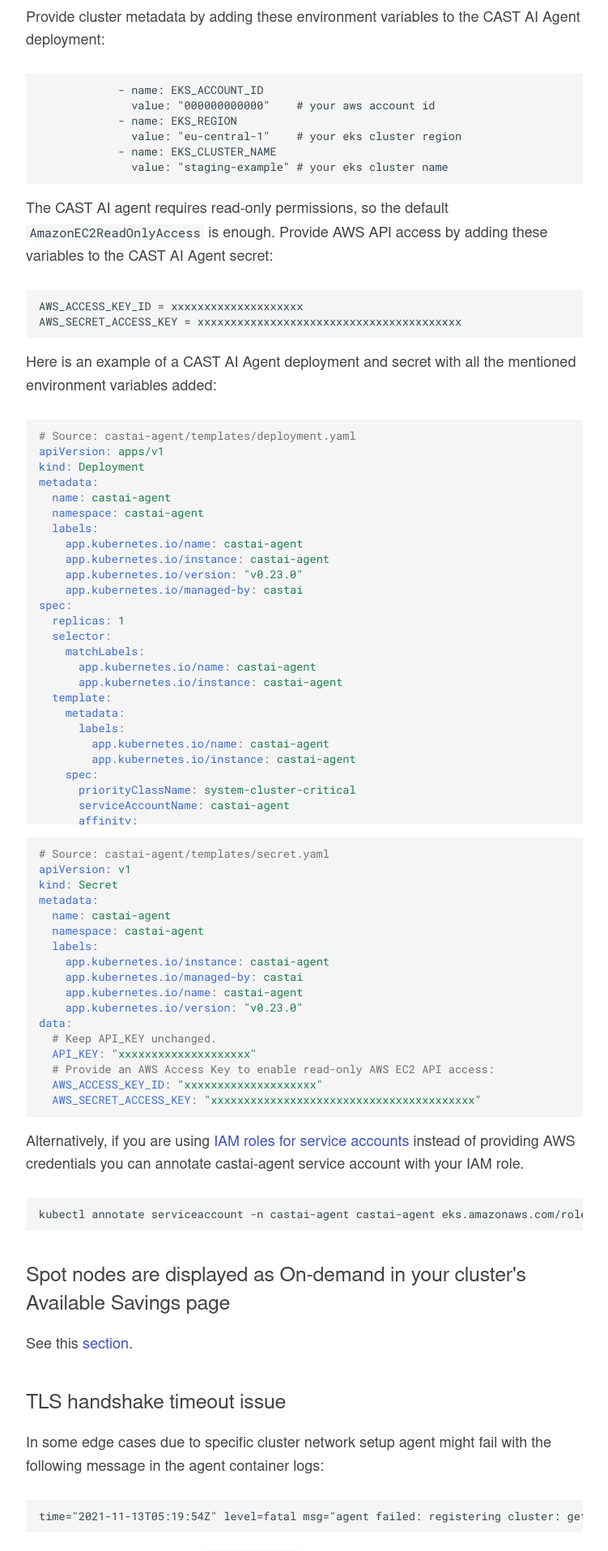
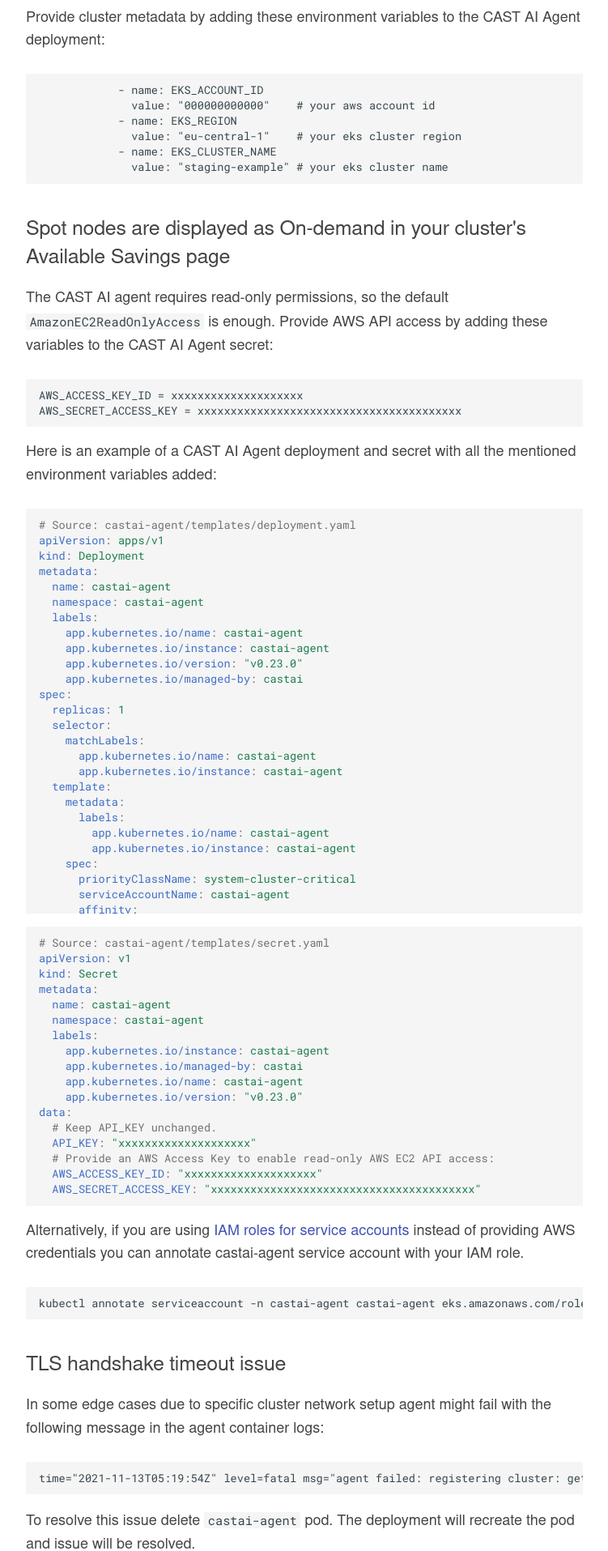
Before and after one commit to castai/docs, an MkDocs documentation site: the page built from docs/guides/external-clusters.md, in a window 1280 px wide. Shown: the part 1360-3275 px from the top of the page at 81% size, without its empty margins (264-1015 px from the left). Built offline with MkDocs 1.6.1 and Material for MkDocs 9.7.7, drawn with Linux system fonts in a browser that asks for light colours; some web fonts are replaced; some of the changed lines change nothing that is shown.

Commit message:
Update external-clusters.md

````diff
--- a/docs/guides/external-clusters.md
+++ b/docs/guides/external-clusters.md
@@ -44,6 +44,8 @@
             - name: EKS_CLUSTER_NAME
               value: "staging-example" # your eks cluster name
 ```
+
+## Spot nodes are displayed as On-demand in your cluster's Available Savings page
 
 The CAST AI agent requires read-only permissions, so the default `AmazonEC2ReadOnlyAccess` is enough. Provide AWS API access by adding these variables to the CAST AI Agent secret:
 
@@ -164,10 +166,6 @@
 kubectl annotate serviceaccount -n castai-agent castai-agent eks.amazonaws.com/role-arn="arn:aws:iam::111122223333:role/iam-role-name"
 ```
 
-## Spot nodes are displayed as On-demand in your cluster's Available Savings page
-
-See this [section](#your-cluster-does-not-appear-in-the-connect-cluster-screen).
-
 ## TLS handshake timeout issue
 
 In some edge cases due to specific cluster network setup agent might fail with the following message in the agent container logs:
````
